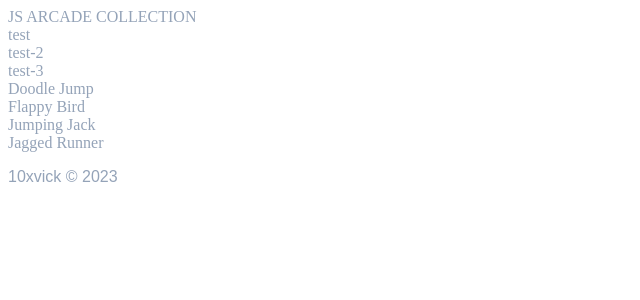
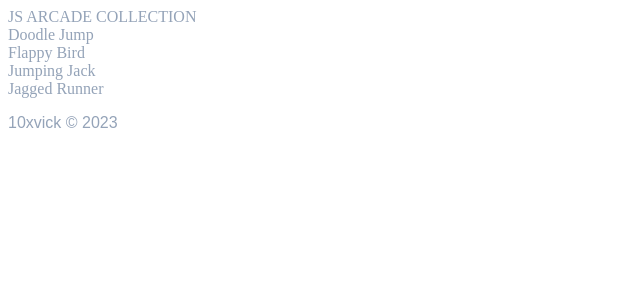
Before and after one commit to 10xvick/js-arcade-games-collection, a React (Create React App) app: page / in a window 1280 px wide. Shown: the top 300 px of the page, without its empty margins (0-640 px from the left). Built offline with nearby package versions, Linux system fonts and the light colour scheme; the HTML template or start-up script is replaced by a standard one.

Commit message:
1 file modified

```diff
--- a/App.tsx
+++ b/App.tsx
@@ -19,9 +19,9 @@
 }
 
 const gameclass = {
-  test: test,
-  'test-2': Jumper,
-  'test-3': Plumbertower,
+  // test: test,
+  // 'test-2': Jumper,
+  // 'test-3': Plumbertower,
   'Doodle Jump': Doodlejump,
   'Flappy Bird': Flappybird,
   'Jumping Jack': Jumpingjack,
```
